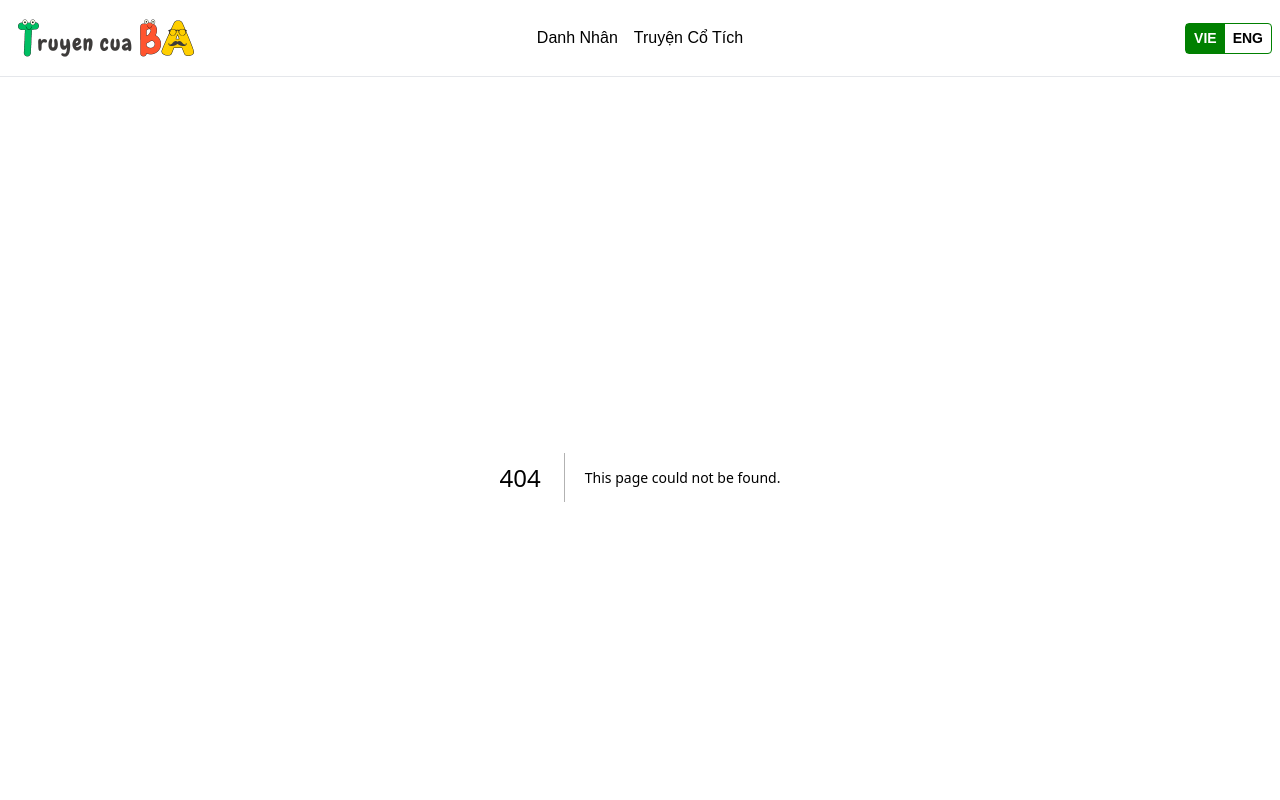
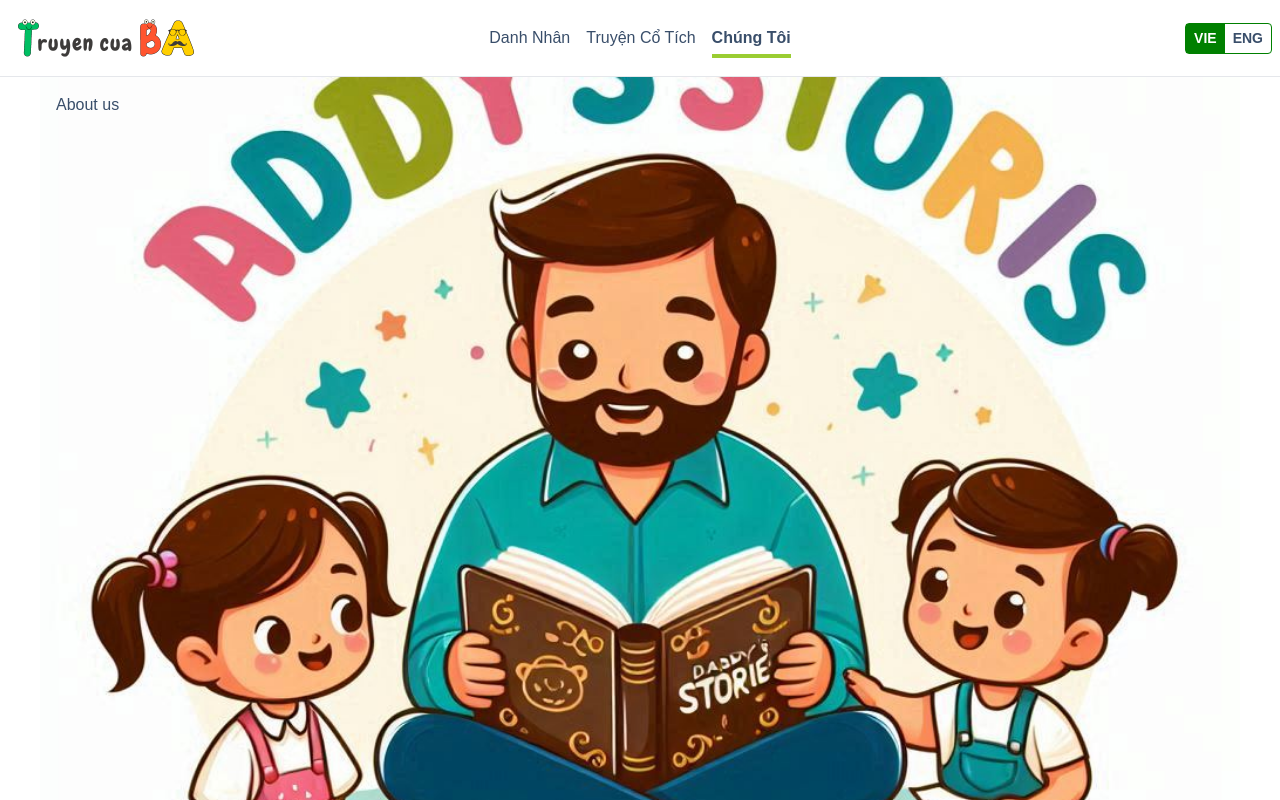
Before and after one commit to chienpc181/truyencuaba, a Next.js app: page /about-us in a window 1280 px wide. Before the commit this address had no page. Shown: the top 800 px of the page. Built offline with nearby package versions, Linux system fonts and the light colour scheme.

Commit message:
add icon translation and translateProvider

```diff
--- /dev/null
+++ b/app/about-us/page.tsx
@@ -0,0 +1,13 @@
+export default async function Page() {
+    return (
+        <div className='page-container' style={{
+            backgroundImage: "url('/footer_background.png')",
+            backgroundSize: 'cover',
+            backgroundPosition: 'center',
+            minHeight: '900px'
+          }}>
+            About us
+          </div>
+
+      )
+}
--- /dev/null
+++ b/app/context/LanguageProvider.tsx
@@ -0,0 +1,17 @@
+'use client';
+
+import React, { createContext, useContext } from 'react';
+import { useLanguage } from '../hooks/useLanguage';
+
+const LanguageContext = createContext<string>('vi');
+
+export const LanguageProvider = ({ children }: { children: React.ReactNode }) => {
+  const language = useLanguage();
+  return (
+    <LanguageContext.Provider value={language}>
+      {children}
+    </LanguageContext.Provider>
+  );
+};
+
+export const useLanguageContext = () => useContext(LanguageContext);
--- a/app/fairy-tales/FairyTalesList.tsx
+++ b/app/fairy-tales/FairyTalesList.tsx
@@ -3,6 +3,7 @@
 import { useState, useEffect } from 'react'
 import StoryCard from '@/components/StoryCard'
 import { getStories } from '@/lib/api'
+import { useLanguageContext } from '../context/LanguageProvider'
 
 interface Story {
   _id: string
@@ -40,15 +41,7 @@ export default function FairyTalesList({ initialStories }: FairyTalesListProps)
   //     }
   //   }, [filters])
 
-
-  const [language, setLanguage] = useState('vi');
-
-  useEffect(() => {
-    const savedLanguage = localStorage.getItem('language');
-    if (savedLanguage) {
-      setLanguage(savedLanguage);
-    }
-  }, []);
+  const language = useLanguageContext();
 
   const handleFilterChange = (filterType: string, value: string) => {
     // setFilters(prevFilters => ({ ...prevFilters, [filterType]: value }))
--- a/app/fairy-tales/en/[slug]/StoryDetails.tsx
+++ b/app/fairy-tales/en/[slug]/StoryDetails.tsx
@@ -3,11 +3,13 @@ import { useState, useRef, useCallback, useEffect } from 'react';
 import Image from 'next/image';
 import OverlayPanel from '@/components/OverlayPanel';
 import { redirect } from 'next/navigation';
+import { useLanguageContext } from '@/app/context/LanguageProvider';
 
 export default function StoryDetails({ story }: { story: any }) {
   const [overlayPosition, setOverlayPosition] = useState<{ top: number; left: number } | null>(null);
   const [overlayContent, setOverlayContent] = useState<string | null>(null);
   const buttonRefs = useRef<(HTMLButtonElement | null)[]>([]);
+  const language = useLanguageContext();
 
   const setButtonRef = useCallback((index: number) => (el: HTMLButtonElement | null) => {
     buttonRefs.current[index] = el;
@@ -35,11 +37,10 @@ export default function StoryDetails({ story }: { story: any }) {
   };
 
   useEffect(() => {
-    const savedLanguage = localStorage.getItem('language');
-    if (savedLanguage && savedLanguage === 'vi') {
+    if (language && language === 'vi') {
       redirect(`/fairy-tales/vi/${story._id}`);
     }
-  }, []);
+  }, [story._id, language]);
 
   return (
     <div className='story-container'>
@@ -78,10 +79,16 @@ export default function StoryDetails({ story }: { story: any }) {
                   {para.en}
                   <button
                       ref={setButtonRef(index)}
-                      className="btn btn-info btn-xs ml-1"
+                      className="btn btn-square ml-1" style={{border: 'none', width: '22px', height: '22px', minHeight: 'unset'}}
                       onClick={() => showOverlayPanel(index)}
                     >
-                      Translate
+                      {/* <img src="/translation-icon.svg" alt="translate" /> */}
+                      <Image
+                          src="/translation-icon.svg"
+                          alt="Translation Icon"
+                          width={16}  // Adjust the width as needed
+                          height={16} // Adjust the height as needed
+                      />
                     </button>
                 </p>
               </div>
--- a/app/fairy-tales/vi/[slug]/StoryDetails.tsx
+++ b/app/fairy-tales/vi/[slug]/StoryDetails.tsx
@@ -4,9 +4,11 @@ import { useState, useEffect } from 'react';
 import Image from 'next/image';
 import { redirect } from 'next/navigation';
 import Link from 'next/link';
+import { useLanguageContext } from '@/app/context/LanguageProvider';
 
 export default function StoryDetails({ story }: { story: any }) {
   const [popupIndex, setPopupIndex] = useState<number | null>(null);
+  const language = useLanguageContext();
 
   const handleMouseEnter = (index: number) => {
     setPopupIndex(index);
@@ -17,11 +19,10 @@ export default function StoryDetails({ story }: { story: any }) {
   };
 
   useEffect(() => {
-    const savedLanguage = localStorage.getItem('language');
-    if (savedLanguage && savedLanguage === 'en') {
+    if (language && language === 'en') {
       redirect(`/fairy-tales/en/${story._id}`);
     }
-  }, []);
+  }, [language, story._id]);
 
   return (
     <div className='story-container'>
--- a/app/globals.css
+++ b/app/globals.css
@@ -189,6 +189,9 @@ h1, h2, h3, h4, p {
   width: 14rem;
   padding: 1rem;
   line-height: 32px;
+  min-height: 200px;
+  border-radius: 8px;
+  margin-top: 8px;
 }
 .navbar .active-link {
   font-weight: bold;
--- /dev/null
+++ b/app/hooks/useLanguage.tsx
@@ -0,0 +1,14 @@
+'use client';
+
+import { useEffect, useState } from 'react';
+
+export function useLanguage() {
+  const [language, setLanguage] = useState<string>('vi');
+
+  useEffect(() => {
+    const savedLanguage = window.localStorage.getItem('language') || 'vi';
+    setLanguage(savedLanguage);
+  }, []);
+
+  return language;
+}
--- a/components/Navbar.tsx
+++ b/components/Navbar.tsx
@@ -1,73 +1,16 @@
-'use client'
-import React from 'react'
-import LanguageSwitcher from './LanguageSwitcher'
-import { useEffect, useState } from 'react'
-import Image from 'next/image'
-import { useRouter } from 'next/navigation';
-import Link from 'next/link'
+'use client';
+import React from 'react';
+import LanguageSwitcher from './LanguageSwitcher';
+import Image from 'next/image';
+import Link from 'next/link';
 import { usePathname } from 'next/navigation';
+import { useLanguageContext } from '@/app/context/LanguageProvider';
 
 const Navbar = () => {
-    const [language, setLanguage] = useState('');
-    const router = useRouter();
     const pathname = usePathname();
-    useEffect(() => {
-        const savedLanguage = window.localStorage.getItem('language') || 'vi';
-        setLanguage(savedLanguage);
-    }, []);
+    const language = useLanguageContext();
     return (
-        // <div className="drawer" style={{borderBottom: '1px solid #e5e7eb'}}>
-        //     <input id="my-drawer-3" type="checkbox" className="drawer-toggle" />
-        //     <div className="drawer-content flex flex-col">
-        //         <div className="navbar bg-base-100 w-full">
-        //             <div className="flex-none lg:hidden">
-        //                 <label htmlFor="my-drawer-3" aria-label="open sidebar" className="btn btn-square btn-ghost">
-        //                     <svg
-        //                         xmlns="http://www.w3.org/2000/svg"
-        //                         fill="none"
-        //                         viewBox="0 0 24 24"
-        //                         className="inline-block h-6 w-6 stroke-current">
-        //                         <path
-        //                             strokeLinecap="round"
-        //                             strokeLinejoin="round"
-        //                             strokeWidth="2"
-        //                             d="M4 6h16M4 12h16M4 18h16"></path>
-        //                     </svg>
-        //                 </label>
-        //             </div>
-        //             <div className="flex-1">
-        //                 <a href='/fairy-tales'>
-        //                     <Image
-        //                         src="/truyencuaba_logo.png"
-        //                         alt="logo"
-        //                         width={180}
-        //                         height={60}
-        //                     />
-        //                 </a>
-        //             </div>
-        //             <ul className='menu menu-horizontal'>
-        //                 <li>
-        //                     <a href="/fairy-tales">Fairy Tales</a>
-        //                 </li>
-        //                 <li>
-        //                     <a href="/people">Famous People</a>
-        //                 </li>
-        //             </ul>
-        //             <div className="">
-        //             {(language === 'vi' || language === 'en') && <LanguageSwitcher language={language}></LanguageSwitcher>}
-        //             </div>
-        //         </div>
-        //     </div>
-        //     <div className="drawer-side">
-        //         <label htmlFor="my-drawer-3" aria-label="close sidebar" className="drawer-overlay"></label>
-        //         <ul className="menu bg-base-200 min-h-full w-80 p-4">
-        //             <li><a>Sidebar Item 1</a></li>
-        //             <li><a>Sidebar Item 2</a></li>
-        //         </ul>
-        //     </div>
-        // </div>
-
-        <div className="navbar bg-base-100" style={{borderBottom: '1px solid #e5e7eb'}}>
+        <div className="navbar bg-base-100" style={{ borderBottom: '1px solid #e5e7eb' }}>
             <div className="navbar-start">
                 <div className="dropdown">
                     <div tabIndex={0} role="button" className="btn btn-ghost lg:hidden">
@@ -87,15 +30,31 @@ const Navbar = () => {
                     <ul
                         tabIndex={0}
                         className="dropdown-content bg-base-100 z-[1] shadow">
-                        <li><a href="/people" className={(pathname === '/people' || pathname.includes('/people')) ? 'active-link' : ''}>
+                        <li>
+                            <Link href="/people" passHref legacyBehavior>
+                                <a className={(pathname === '/people' || pathname.includes('/people')) ? 'active-link' : ''}>
                                     {language === 'en' ? 'Famous People' : 'Danh Nhân'}
-                        </a></li>
-                        <li><a href="/fairy-tales" className={(pathname === '/fairy-tales' || pathname.includes('/fairy-tales')) ? 'active-link' : ''}>
+                                </a>
+                            </Link>
+                        </li>
+                        <li>
+                            <Link href="/fairy-tales" passHref legacyBehavior>
+                                <a className={(pathname === '/fairy-tales' || pathname.includes('/fairy-tales')) ? 'active-link' : ''}>
                                     {language === 'en' ? 'Fairy Tales' : 'Truyện Cổ Tích'}
-                        </a></li>
+                                </a>
+                            </Link>
+                        </li>
+                        <li>
+                            <Link href="/about-us" passHref legacyBehavior>
+                                <a className={(pathname === '/about-us' || pathname.includes('/about-us')) ? 'active-link' : ''}>
+                                    {language === 'en' ? 'About Us' : 'Chúng Tôi'}
+                                </a>
+                            </Link>
+                        </li>
                     </ul>
                 </div>
-                <a href='/fairy-tales'>
+                <Link href="/fairy-tales" passHref legacyBehavior>
+                    <a>
                         <Image
                             src="/truyencuaba_logo.png"
                             alt="logo"
@@ -103,22 +62,38 @@ const Navbar = () => {
                             height={60}
                         />
                     </a>
+                </Link>
             </div>
             <div className="navbar-center hidden lg:flex">
-                <ul className='flex'>
-                    <li><a href="/people" className={(pathname === '/people' || pathname.includes('/people')) ? 'active-link' : ''}>
+                {language && <ul className='flex'>
+                    <li>
+                        <Link href="/people" passHref legacyBehavior>
+                            <a className={(pathname === '/people' || pathname.includes('/people')) ? 'active-link' : ''}>
                                 {language === 'en' ? 'Famous People' : 'Danh Nhân'}
-                    </a></li>
-                    <li><a href="/fairy-tales" className={(pathname === '/fairy-tales' || pathname.includes('/fairy-tales')) ? 'active-link' : ''}>
+                            </a>
+                        </Link>
+                    </li>
+                    <li>
+                        <Link href="/fairy-tales" passHref legacyBehavior>
+                            <a className={(pathname === '/fairy-tales' || pathname.includes('/fairy-tales')) ? 'active-link' : ''}>
                                 {language === 'en' ? 'Fairy Tales' : 'Truyện Cổ Tích'}
-                    </a></li>
-                </ul>
+                            </a>
+                        </Link>
+                    </li>
+                    <li>
+                        <Link href="/about-us" passHref legacyBehavior>
+                            <a className={(pathname === '/about-us' || pathname.includes('/about-us')) ? 'active-link' : ''}>
+                                {language === 'en' ? 'About Us' : 'Chúng Tôi'}
+                            </a>
+                        </Link>
+                    </li>
+                </ul>}
             </div>
             <div className="navbar-end">
-                {(language === 'vi' || language === 'en') && <LanguageSwitcher language={language}></LanguageSwitcher>}
+                {language && <LanguageSwitcher language={language}></LanguageSwitcher>}
             </div>
         </div>
-    )
-}
+    );
+};
 
-export default Navbar
+export default Navbar;
```
Also changed, not shown: app/layout.tsx (+6 -1 lines), public/translation-icon.svg (added). Lines whose indentation alone changed are shown as unchanged.
